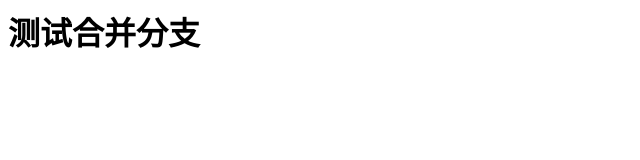
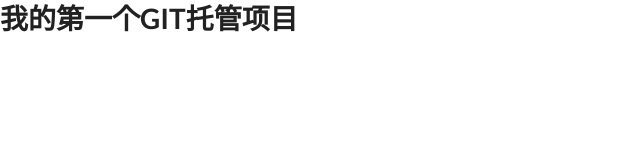
Before and after one commit to ProgrammerDu/About, a plain HTML site: page index.html in a window 1280 px wide. Shown: the whole page, without its empty margins (0-640 px from the left). Drawn offline with Linux system fonts and the light colour scheme.

Commit message:
add home

```diff
--- a/index.html
+++ b/index.html
@@ -2,11 +2,13 @@
 <html>
   <head>
     <meta charset="utf-8">
-    <title>Vince--个人站</title>
+    <title>Vince个人站</title>
+    <link rel="stylesheet" type="text/css" href="css/semantic.min.css"/>
+    <script src="js/semantic.min.js" type="text/javascript" charset="utf-8"></script>
   </head>
   <body>
-  	<div>
-  		<h1>测试合并分支</h1>
+  	<div class="content">
+  		<h1>我的第一个GIT托管项目</h1>
   	</div>
   </body>
 </html>
```
